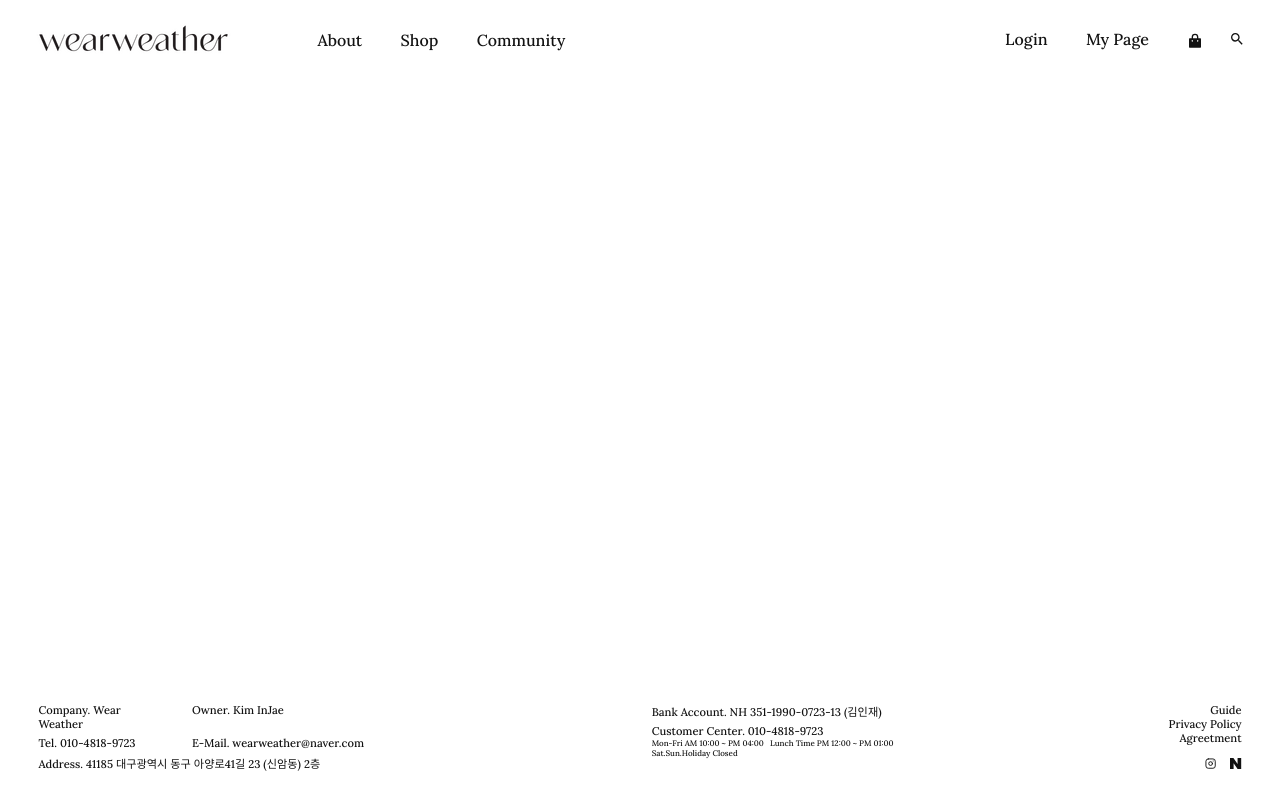
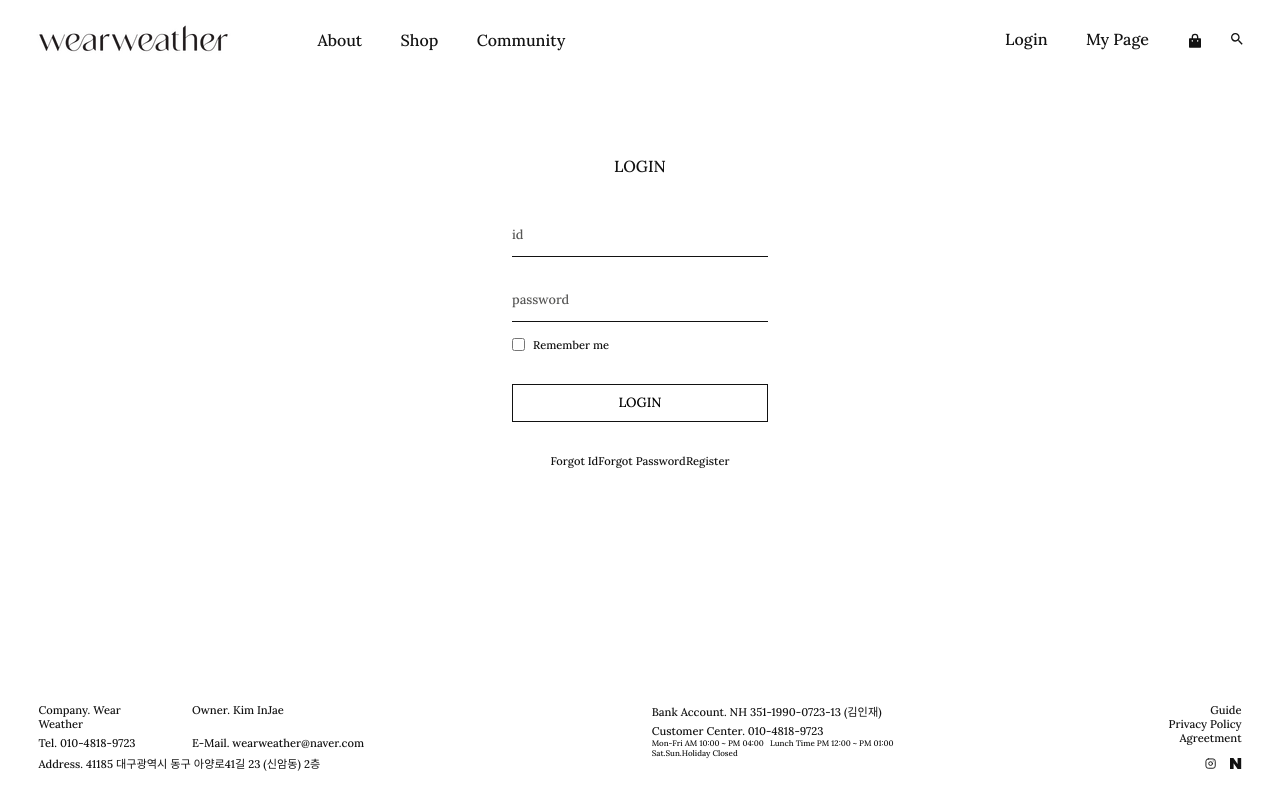
Before and after one commit to kauthenticity/millimeter, a React (Create React App) app: page /login in a window 1280 px wide. Built offline with nearby package versions, Linux system fonts and the light colour scheme.

Commit message:
[feat] : 로그인창 구현

```diff
--- a/src/App.js
+++ b/src/App.js
@@ -6,6 +6,7 @@ import Footer from './Components/Defaults/Footer'
 import Index from './Components/Defaults/Index'
 import About from './Components/About/About'
 import Shop from './Components/Shop/Shop'
+import Login from './Components/Auth/Login'
 import { Routes, Route } from "react-router-dom";
 function App() {
   return (
@@ -17,6 +18,7 @@ function App() {
         <Route path="/shop/*" element={<Shop />}>
           <Route Path=":cateogry" element={<Shop />} />
         </Route>
+        <Route path="/login" element={<Login />} />
       </Routes>
 
       <Footer />
--- /dev/null
+++ b/src/Components/Auth/Login.js
@@ -0,0 +1,167 @@
+import { React , useState} from 'react'
+import styled from 'styled-components';
+import {Link} from 'react-router-dom'
+
+const Login = () => {
+  const [id, setId] = useState('')
+  const [pw, setPw] = useState('')
+
+  const labelStyle = {
+    top: '-20px',
+    left: '0',
+    fontSize: '0.6rem'
+  }
+
+  const onChangeId = (e) => {
+    setId(e.target.value)
+    console.log(id)
+  }
+
+  const onChangePw = (e) => {
+    setPw(e.target.value)
+  }
+  return (
+    <LoginContainer>
+      <Title> LOGIN </Title>
+      <InputContainer>
+        <Input name="id" id="id" onChange={onChangeId}></Input>
+        <Label for="id" style={id !== "" ? labelStyle : {}}>
+          id
+        </Label>
+      </InputContainer>
+
+      <InputContainer>
+        <Input type="password" name="pw" id="pw" onChange={onChangePw}></Input>
+        <Label for="pw" style={pw !== "" ? labelStyle : {}}>
+          password
+        </Label>
+      </InputContainer>
+
+      <RememberContainer>
+        <Checkbox type="checkbox" />
+        <Remember>Remember me</Remember>
+      </RememberContainer>
+
+      <Button>LOGIN</Button>
+
+      <EtcContainer>
+        <EtcItem>
+          <A to="#">Forgot Id</A>
+        </EtcItem>
+        <EtcItem>
+          <A to="#">Forgot Password</A>
+        </EtcItem>
+        <EtcItem>
+          <A to="/register">Register</A>
+        </EtcItem>
+      </EtcContainer>
+    </LoginContainer>
+  );
+}
+
+export default Login
+
+const A = styled(Link)`
+  text-decoration : none;
+  color : #121212;
+`
+
+const EtcItem = styled.div`
+  font-size: 0.7rem;
+  display: inline-block;
+  padding-bottom: 5px;;
+  &:after {
+    display: block;
+    content: "";
+    padding-bottom: 5px;;
+    border-bottom: solid 1px #121212;
+    transform: scaleX(0);
+    transition: transform 0.3s linear;
+  }
+  &:hover {
+    &:after {
+      padding-bottom: 5px;;
+      transform: scaleX(1);
+
+      transform-origin: 0% 50%;
+    }
+  }
+`;
+const EtcContainer = styled.div`
+  width : 70%;
+  margin : auto;
+  display : flex;
+  justify-content : space-between;
+`
+const Button = styled.button`
+  font-family: "Lora", serif;
+  width: 100%;
+  border: none;
+  background: transparent;
+  margin: 2rem 0;
+  border: 1px solid #121212;
+  padding: 0.6rem 0;
+  cursor: pointer;
+  transition : all 0.2s ease-in;
+  &:hover{
+    background : #232323;
+    color : white;
+  }
+`;
+const RememberContainer = styled.div`
+margin-top : 1rem;
+  display : flex;
+  align-items : center;
+`
+const Remember = styled.div`
+  display : inline-block;
+  font-size : 0.7rem;
+  vertical-align : middle;
+`
+
+const Checkbox = styled.input`
+  margin : 0;
+  display : inline-block;
+  margin-right : 0.5rem;
+`
+
+const InputContainer = styled.div`
+  position : relative;
+  margin-top : 1.5rem;
+`
+const Label = styled.label`
+  position: absolute;
+  top: 0;
+  left: 0;
+  padding: 10px 0;
+  font-size: 0.8rem;
+  color: #565655;
+  pointer-events: none;
+  transition: 0.25s;
+`;
+const Input = styled.input`
+  font-family: "Lora", serif;
+  width: 100%;
+  padding: 10px 0;
+  font-size: 16px;
+  color: #121212;
+  border: none;
+  border-bottom: 1px solid #121212;
+  outline: none;
+  background: transparent;
+  &:focus ~ label {
+    top: -20px;
+    left: 0;
+    font-size: 0.6rem;
+  }
+`;
+const Title = styled.div`
+text-align : center;
+padding : 1rem 0;
+`
+const LoginContainer = styled.div`
+  margin : 0 auto;
+  width : 20vw;
+  height : 60vh;
+  position : relative;
+`
```
Also changed, not shown: src/Components/Auth/Logout.js (added, +10 -0 lines).
